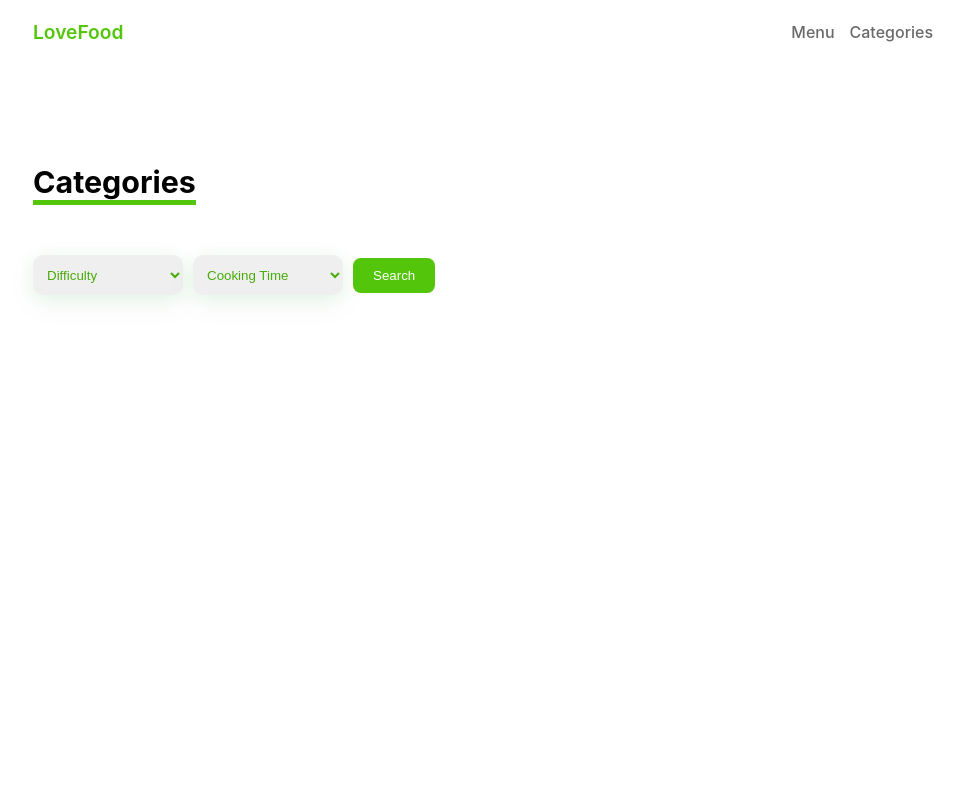
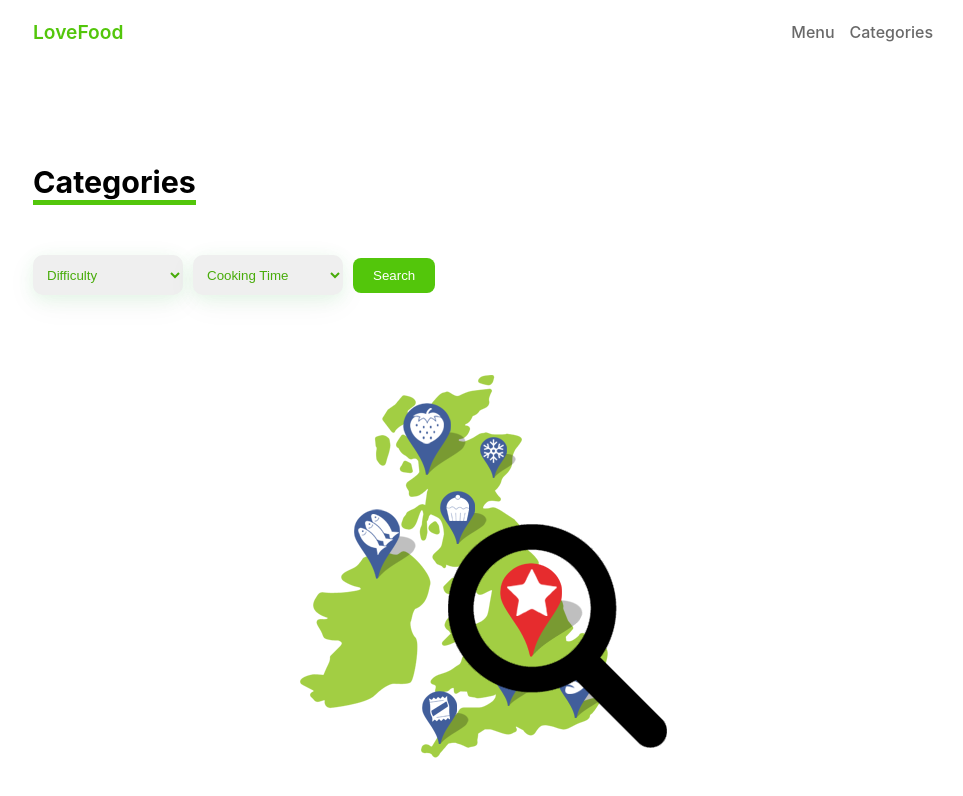
Before and after one commit to efshinzarei/lovefood, a Next.js app: page /categories in a window 1280 px wide. Shown: the top 796 px of the page, without its empty margins (157-1120 px from the left). Built offline with nearby package versions, Linux system fonts and the light colour scheme; data requests are answered from the project's data file.

Commit message:
Get data in categoriesPage

```diff
--- a/components/templates/CategoriesPage.js
+++ b/components/templates/CategoriesPage.js
@@ -1,12 +1,20 @@
-import { useState } from "react";
+import { useEffect, useState } from "react";
 import { useRouter } from "next/router";
 
 import styles from "./Categories.module.css";
+import Card from "../modules/Card";
 
-function CategoriesPage() {
+function CategoriesPage({ data }) {
   const router = useRouter();
 
   const [query, setQuery] = useState({ difficulty: "", time: "" });
+
+  useEffect(() => {
+    const { difficulty, time } = router.query;
+    if (query.difficulty !== difficulty || query.time !== time) {
+      setQuery({ difficulty, time });
+    }
+  }, []);
 
   const changeHandler = (e) => {
     setQuery({ ...query, [e.target.name]: e.target.value });
@@ -42,6 +50,12 @@
           </select>
           <button onClick={searchHandler}>Search</button>
         </div>
+        <div className={styles.cards}>
+          {!data.length ? <img src="/images/search.png" alt="empty" /> : null}
+          {data.map((food) => (
+            <Card key={food.id} {...food} />
+          ))}
+        </div>
       </div>
     </div>
   );
--- a/pages/categories/index.js
+++ b/pages/categories/index.js
@@ -1,8 +1,7 @@
 import CategoriesPage from "@/components/templates/CategoriesPage";
 
 function Categoris({ data }) {
-  console.log(data);
-  return <CategoriesPage />;
+  return <CategoriesPage data={data} />;
 }
 
 export default Categoris;
```
